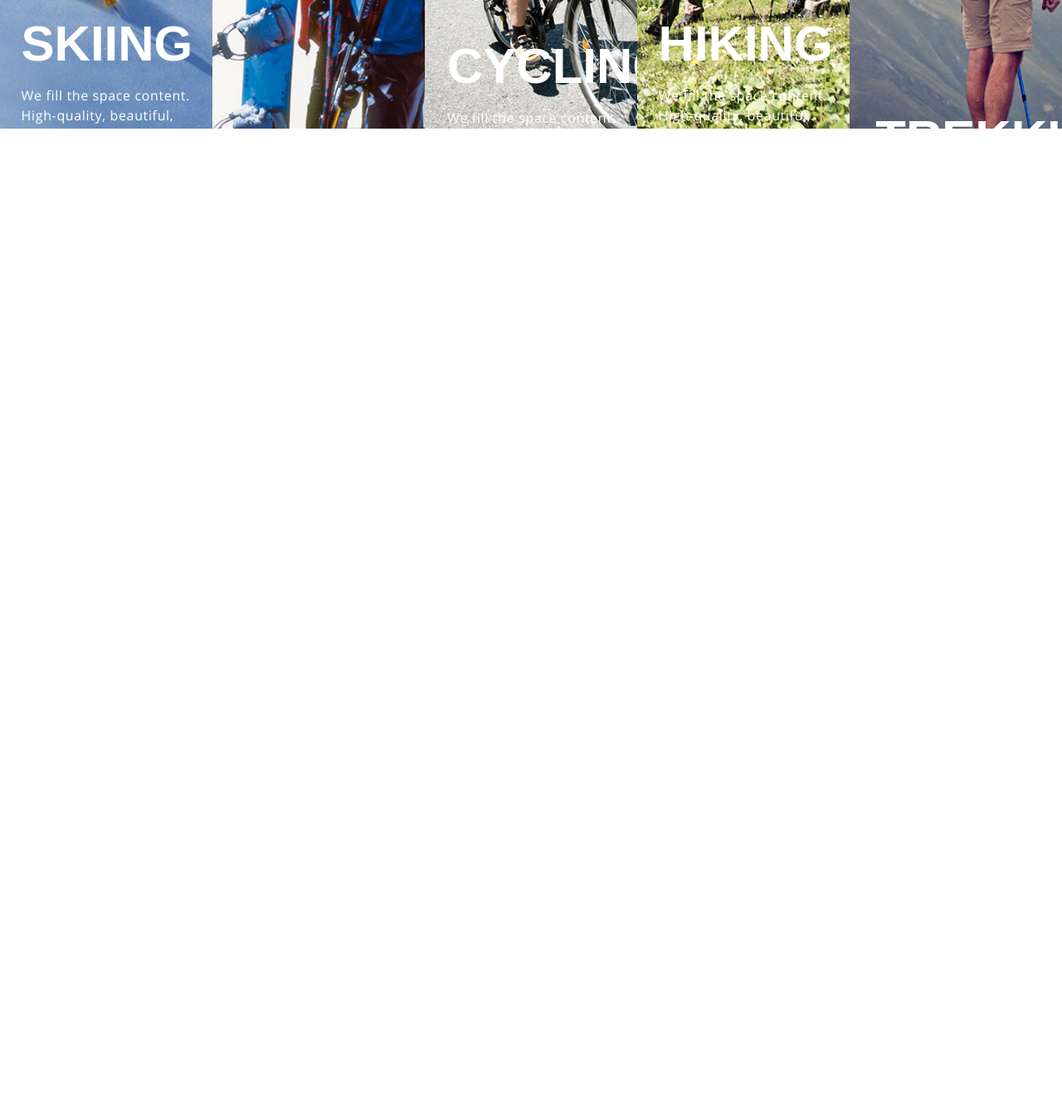
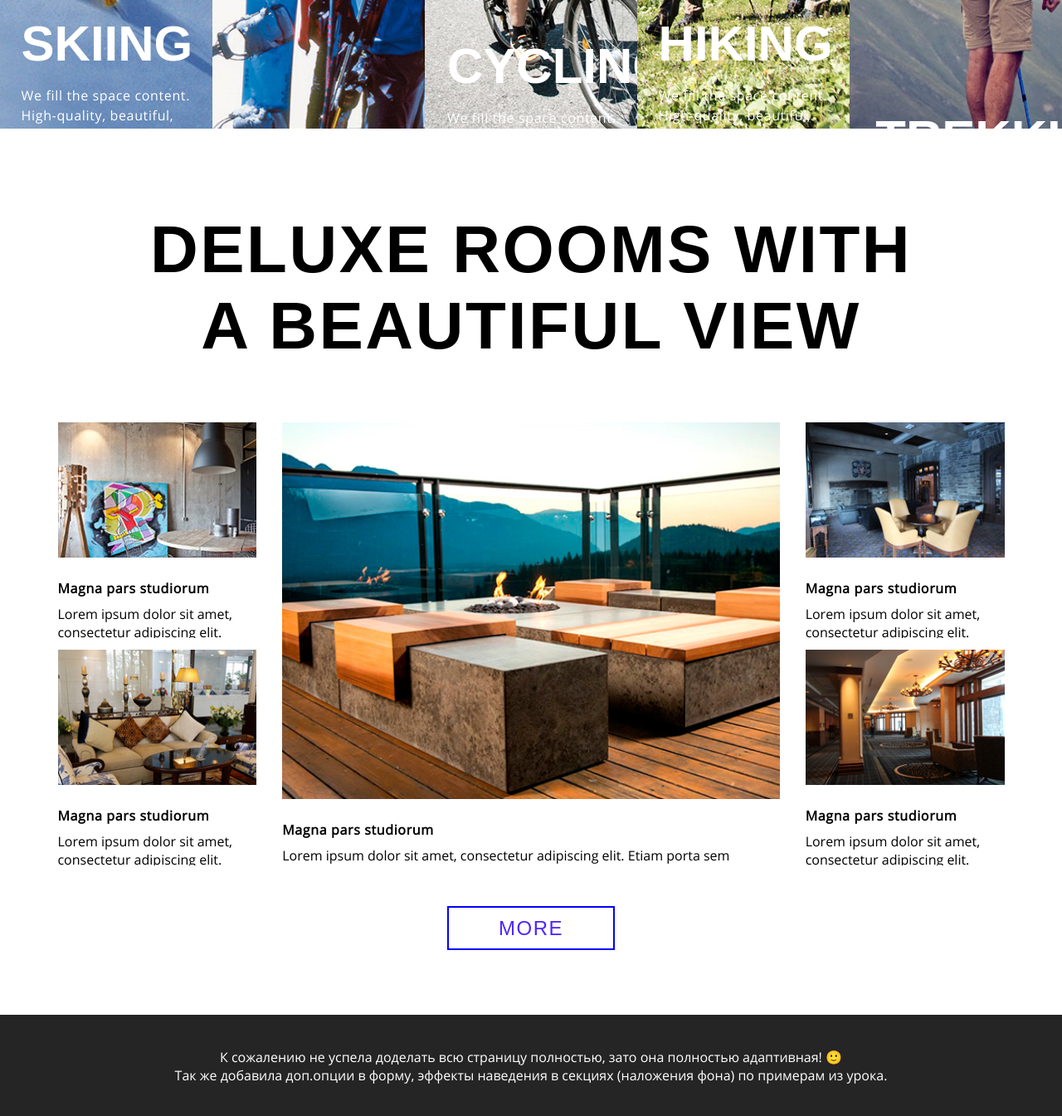
Before and after one commit to NikolaevaO/hotel_booking, a plain HTML site: page index.html in a window 1280 px wide. Shown: the part 2818-4163 px from the top of the page at 83% size. Before the commit the page ends 2973 px from the top, so only its background shows below. Drawn offline with Linux system fonts and the light colour scheme; a web font is replaced by a local one.

Commit message:
Добавлена секция deluxeRooms

```diff
--- a/index.html
+++ b/index.html
@@ -215,8 +215,79 @@
           </div>
         </div>
       </section>
+      <section class="deluxeRooms">
+        <h2>DELUXE ROOMS WITH<br>
+          A BEAUTIFUL VIEW</h2>
+          <div class="deluxe">
+            <div>
+              <figure>
+                <a href="#"><img src="image/deluxe-1.jpg" alt="room-1"></a>
+                <figcaption>Magna pars studiorum</figcaption>
+              </figure>
+              <p>
+                Lorem ipsum dolor sit amet, consectetur adipiscing elit. Etiam porta sem malesuada magna mollis euismod.
+                Nul id dolor id nibh ultricies vehicula ut id elit.
+                Nullam quis risus eget urna mollis ornare leo.
+              </p>
+            </div>
+            <div class="room-3">
+              <figure>
+                <a href="#"><img src="image/deluxe-3.jpg" alt="room-3"></a>
+                <figcaption>Magna pars studiorum</figcaption>
+              </figure>
+              <p>
+                Lorem ipsum dolor sit amet, consectetur adipiscing elit. Etiam porta sem malesuada magna mollis euismod.
+                Nul id dolor id nibh ultricies vehicula ut id elit.
+                Nullam quis risus eget urna mollis ornare leo.
+              </p>
+            </div>
+            <div>
+              <figure>
+                <a href="#"><img src="image/deluxe-2.jpg" alt="room-2"></a>
+                <figcaption>Magna pars studiorum</figcaption>
+              </figure>
+              <p>
+                Lorem ipsum dolor sit amet, consectetur adipiscing elit. Etiam porta sem malesuada magna mollis euismod.
+                Nul id dolor id nibh ultricies vehicula ut id elit.
+                Nullam quis risus eget urna mollis ornare leo.
+              </p>
+            </div>
+            <div>
+              <figure>
+                <a href="#"><img src="image/deluxe-4.jpg" alt="room-4"></a>
+                <figcaption>Magna pars studiorum</figcaption>
+              </figure>
+              <p>
+                Lorem ipsum dolor sit amet, consectetur adipiscing elit. Etiam porta sem malesuada magna mollis euismod.
+                Nul id dolor id nibh ultricies vehicula ut id elit.
+                Nullam quis risus eget urna mollis ornare leo.
+              </p>
+            </div>
+            <div>
+              <figure>
+                <a href="#"><img src="image/deluxe-5.jpg" alt="room-5"></a>
+                <figcaption>Magna pars studiorum</figcaption>
+              </figure>
+              <p>
+                Lorem ipsum dolor sit amet, consectetur adipiscing elit. Etiam porta sem malesuada magna mollis euismod.
+                Nul id dolor id nibh ultricies vehicula ut id elit.
+                Nullam quis risus eget urna mollis ornare leo.
+              </p>
+            </div>
+
+          </div>
+          <div class="more">
+            <a href="#">more</a>
+          </div>
+      </section>
     </main>
-    <footer></footer>
+    <footer>
+      <p>
+        К сожалению не успела доделать всю страницу полностью, зато она полностью адаптивная! &#128578;<br>
+        Так же добавила доп.опции в форму, эффекты наведения
+        в секциях (наложения фона) по примерам из урока.
+      </p>
+    </footer>
   </div>
   <script src="jquery-ui-1.12.1.custom/external/jquery/jquery.js"></script>
   <script src="jquery-ui-1.12.1.custom/jquery-ui.min.js"></script>
--- a/style.css
+++ b/style.css
@@ -290,7 +290,7 @@ header:after { /*задаем высоту хидеру*/
   text-align: center;
 }
 
-.hotel div figure img {
+figure img {
   object-fit: contain;
   width: 100%;
 }
@@ -495,7 +495,8 @@ header:after { /*задаем высоту хидеру*/
   }
 }
 
-.winterActivities h2 {
+.winterActivities h2,
+.deluxeRooms h2 {
   font-size: 80px;
   letter-spacing: 2.51px;
   text-align: center;
@@ -509,3 +510,52 @@ header:after { /*задаем высоту хидеру*/
     margin-top: 50px;
   }
 }
+
+.deluxe {
+  display: grid;
+  grid-template-columns: 1fr 2.5fr 1fr;
+  grid-template-rows: 260px 260px;
+  max-width: 1141px;
+  margin: 70px auto;
+  grid-gap: 2.7%;
+}
+
+.room-3 {
+  grid-column: 2/2;
+  grid-row: 1/3;
+}
+
+.deluxe figcaption {
+  color: #010101;
+  font-weight: 700;
+  line-height: 24px;
+  letter-spacing: 0.64px;
+  margin-bottom: 8px;
+  margin-top: 20px;
+}
+
+.deluxe div {
+  background-color: #fff;
+  position: relative;
+  overflow: hidden;
+}
+
+/*.deluxe img:hover {
+  mix-blend-mode: overlay;
+  margin-bottom: -196px;
+  transition: 0.5s;
+}*/
+
+.deluxe > div img:hover {
+  mix-blend-mode: overlay;
+  margin-bottom: -190px;
+  transition: 0.8s;
+}
+
+footer {
+  margin-top: 80px;
+  background-color: #252525;
+  color: #fff;
+  text-align: center;
+  padding: 40px;
+}
```
Also changed, not shown: image/deluxe-1.jpg (added), image/deluxe-2.jpg (added), image/deluxe-3.jpg (added), image/deluxe-4.jpg (added), image/deluxe-5.jpg (added).
